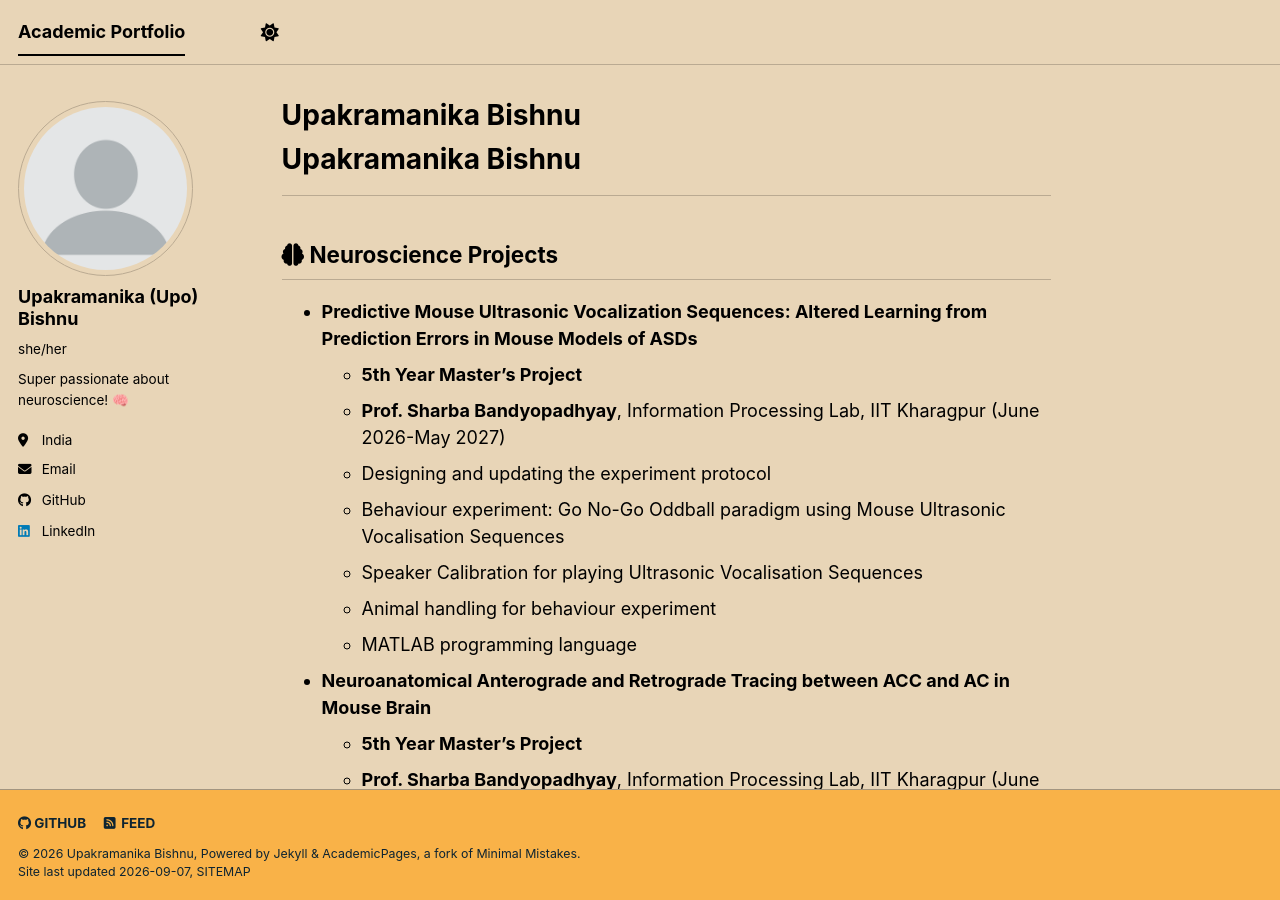
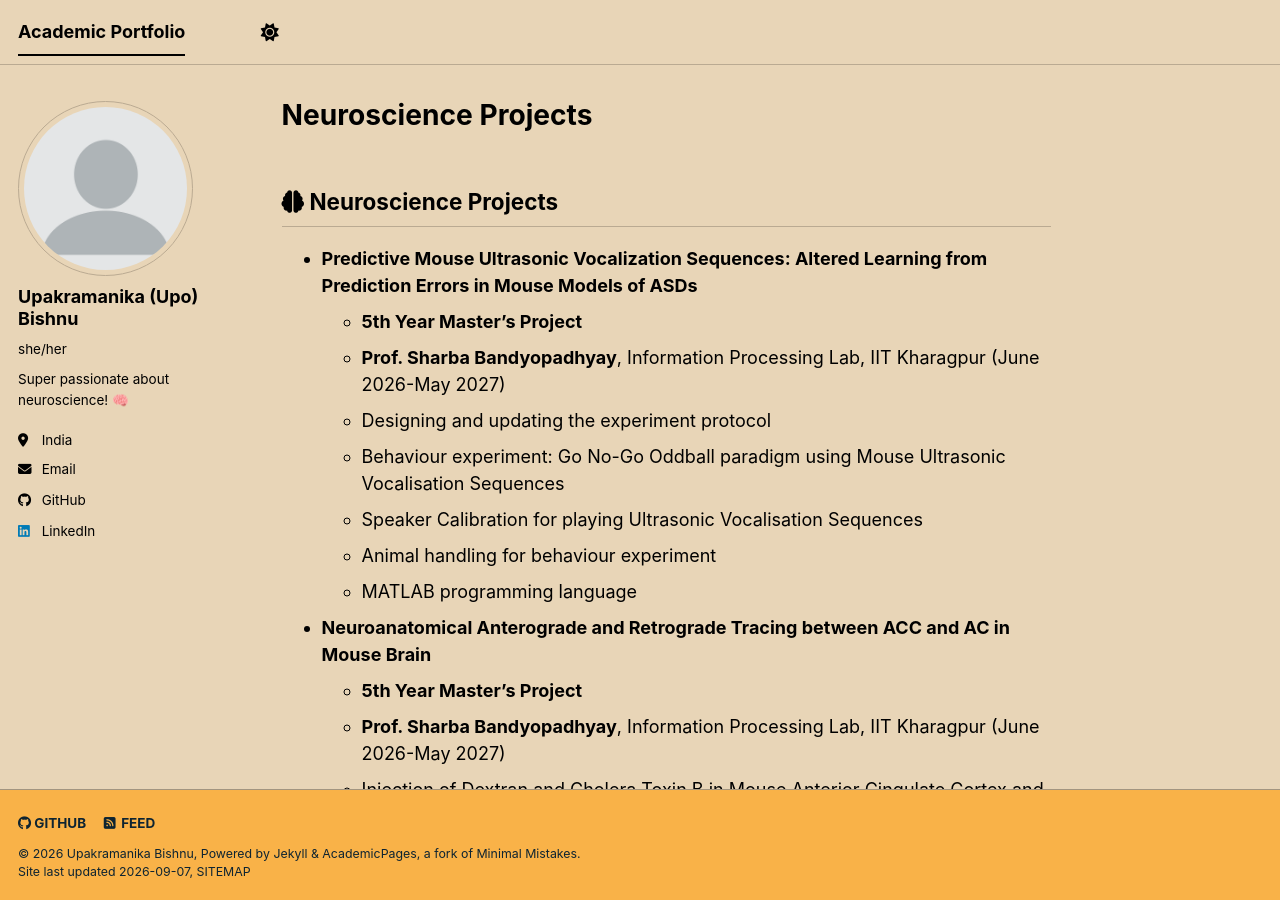
Before and after one commit to upakramanika/upakramanika.github.io, a Jekyll site: the page built from _pages/about.md, in a window 1280 px wide and 900 px high. Built offline with Jekyll 4.4.1, drawn with Linux system fonts in a browser that asks for light colours; a style sheet for code colours, icons or effects is not loaded; our own code applies the rules of GitHub Pages for plain Markdown files.

Commit message:
about.md

```diff
--- a/_pages/about.md
+++ b/_pages/about.md
@@ -2,10 +2,6 @@
 layout: single
 author_profile: true
 permalink: /
----
-
-# Upakramanika Bishnu
-
 ---
 
 ## <i class="fas fa-brain"></i> Neuroscience Projects
```
